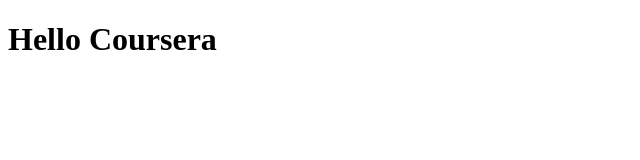
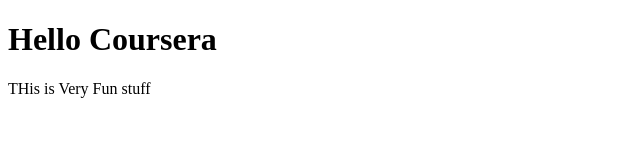
Before and after one commit to dshuffman40/coursera-test, a plain HTML site: page site/index.html in a window 1280 px wide. Shown: the whole page, without its empty margins (0-640 px from the left). Drawn offline with Linux system fonts and the light colour scheme.

Commit message:
Small addition

```diff
--- a/site/index.html
+++ b/site/index.html
@@ -5,5 +5,6 @@
 </head>
 <body>
 <h1>Hello Coursera</h1>
+<p>THis is Very Fun stuff</p>
 </body>
 </html>
```
